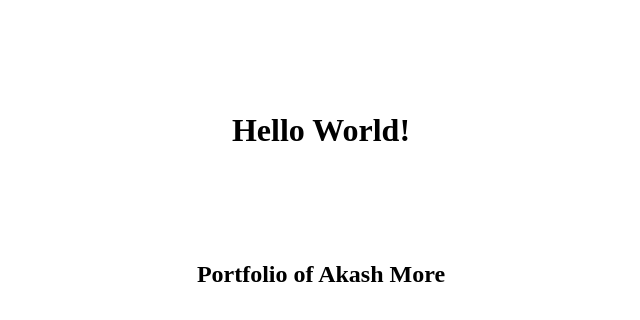
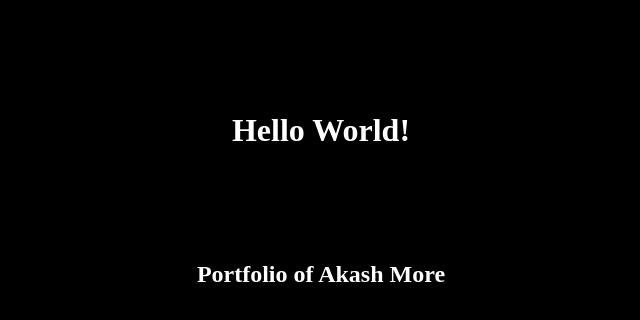
Before and after one commit to akashmore1/Portfolio-AkashM, a React (Create React App) app: page / in a window 1280 px wide. Shown: the top 320 px of the page, without its empty margins (319-959 px from the left). Built offline with nearby package versions, Linux system fonts and the light colour scheme.

Commit message:
Add CSS to test on branch

```diff
--- a/src/index.css
+++ b/src/index.css
@@ -0,0 +1,4 @@
+body {
+  background: black;
+  color: white;
+}
--- a/src/index.js
+++ b/src/index.js
@@ -2,6 +2,8 @@ import React from "react";
 import ReactDOM from "react-dom/client";
 
 import App from "./App";
+
+import "./index.css";
 
 const root = ReactDOM.createRoot(document.getElementById("root"));
 root.render(
```
